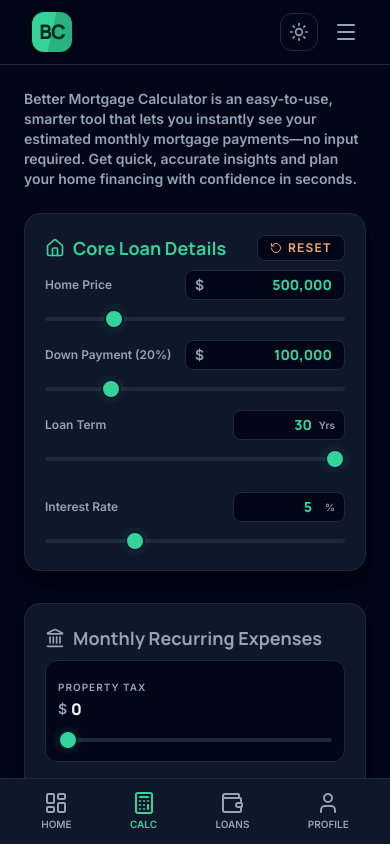
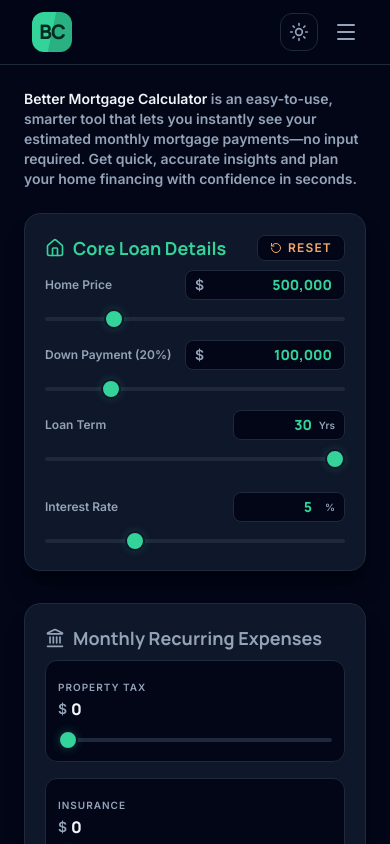
Before and after one commit to spidergroup/bettercals, a React (Vite) app: page / in a window 390 px wide. Shown: the top 844 px of the page. Built offline with nearby package versions, Linux system fonts and the light colour scheme.

Commit message:
feat: implement initial amortization calculator components and UI in App.tsx

```diff
--- a/src/App.tsx
+++ b/src/App.tsx
@@ -538,7 +538,7 @@ export default function App() {
     const [autoDollars, autoCents] = formatCurrencyWithCents(autoTotalMonthlyPayment).split('.');
 
     return (
-        <div className="bg-[var(--bg-main)] text-[var(--text-main)] min-h-screen font-body pb-20 md:pb-0 transition-colors duration-300">
+        <div className="bg-[var(--bg-main)] text-[var(--text-main)] min-h-screen font-body transition-colors duration-300">
             <header className="w-full top-0 sticky z-50 bg-[var(--bg-header)] backdrop-blur-md flex justify-between items-center px-8 py-3 border-b border-[var(--border-main)]">
                 <div className="flex items-center gap-8">
                     <a className="flex items-center gap-2 group transition-transform hover:scale-105 active:scale-95" href="/">
@@ -601,9 +601,15 @@ export default function App() {
                                     {activeTab === 'mortgage' ? 'Better Mortgage Calculator' : 'Better Auto Loan Calculator'}
                                 </h1>
                                 <p className="text-sm font-bold text-[var(--text-muted)] font-label">
-                            {activeTab === 'mortgage'
-                                ? "Better Mortgage Calculator is an easy-to-use, smarter tool that lets you instantly see your estimated monthly mortgage payments—no input required. Get quick, accurate insights and plan your home financing with confidence in seconds."
-                                : "Estimate your monthly car payments instantly with the Better Auto Loan Calculator. Simply enter your vehicle price, trade-in value, and financing terms to calculate exactly how much you will pay each month and over the total life of your auto loan. Plan your next vehicle purchase with confidence."}
+                                    {activeTab === 'mortgage' ? (
+                                        <>
+                                            <strong className="font-black text-[var(--text-main)]">Better Mortgage Calculator</strong> is an easy-to-use, smarter tool that lets you instantly see your estimated monthly mortgage payments—no input required. Get quick, accurate insights and plan your home financing with confidence in seconds.
+                                        </>
+                                    ) : (
+                                        <>
+                                            <strong className="font-black text-[var(--text-main)]">Better Auto Loan Calculator:</strong> Instantly estimate your monthly car loan payments and explore your auto financing options. Simply enter your vehicle price, down payment, trade-in value, and interest rate to calculate exactly how much you will pay each month and over the total life of your loan. Plan your next vehicle purchase with confidence and stay within your budget.
+                                        </>
+                                    )}
                                 </p>
                             </div>
 
@@ -911,7 +917,7 @@ export default function App() {
                 </footer>
             </div>
 
-            <nav className="md:hidden fixed bottom-0 left-0 w-full bg-[var(--bg-card)] border-t border-[var(--border-main)] flex justify-around p-3 z-50 shadow-lg">
+            <nav className="hidden fixed bottom-0 left-0 w-full bg-[var(--bg-card)] border-t border-[var(--border-main)] flex justify-around p-3 z-50 shadow-lg">
                 <button className="flex flex-col items-center gap-0.5 text-[var(--text-muted)]">
                     <LayoutDashboard className="w-6 h-6" />
                     <span className="text-[10px] font-black uppercase">Home</span>
```
Lines whose indentation alone changed are shown as unchanged.
